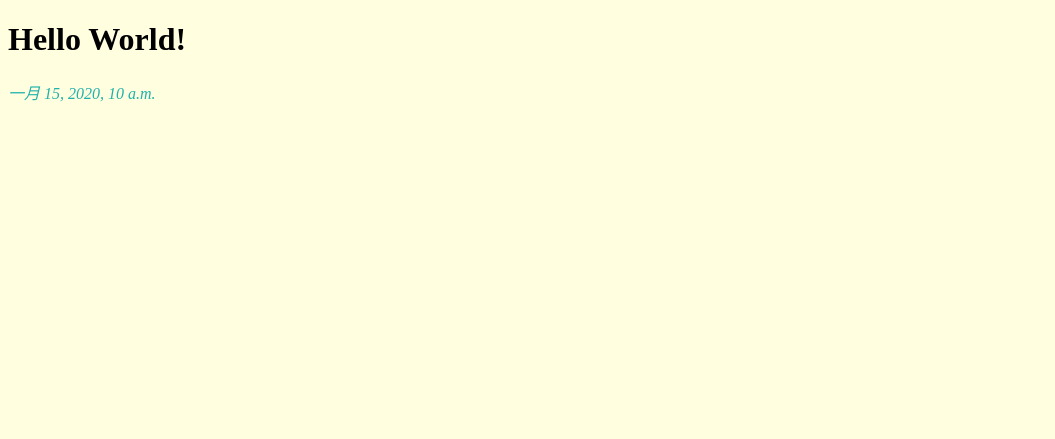
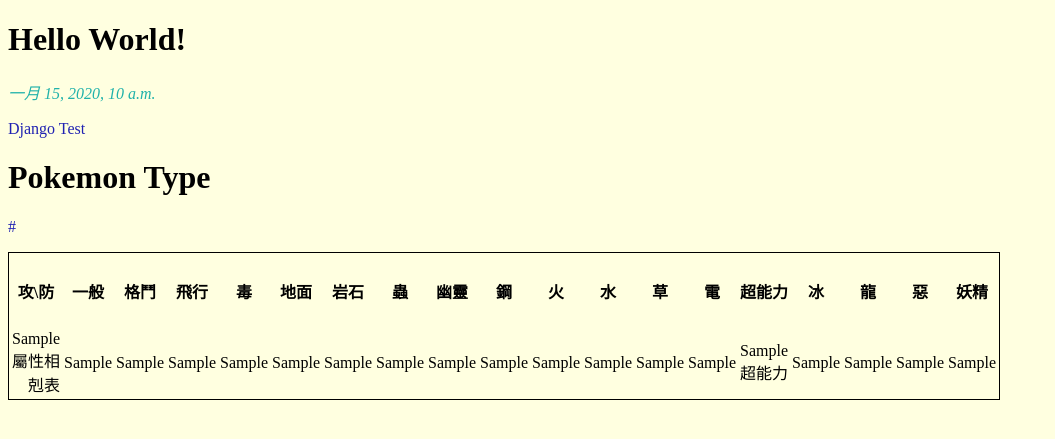
Before and after one commit to JamesChen28/Django_Dev, a Django app: template James_site/templates/home.html in a window 1280 px wide. Shown: the top 439 px of the page, without its empty margins (0-1055 px from the left). Run offline with Django 3.2, Linux system fonts and the light colour scheme; the template is opened without the code that fills it: most values are stand-ins (such as "Sample title", 1, 10 or a date in 2020).

Commit message:
update Pokemon project 20211027

```diff
--- a/James_site/templates/home.html
+++ b/James_site/templates/home.html
@@ -4,19 +4,87 @@
 <html>
     <head>
         <title>I come from template!!</title>
-        <style>
-            body {
-               background-color: lightyellow;
-            }
-            em {
-                color: LightSeaGreen;
-            }
-        </style>
     </head>
     <body>
         <h1>Hello World!</h1>
         <em>{{ current_time }}</em>
+        <p>Django Test</p>
+        <h1>Pokemon Type</h1>
+        <p>{{ link }}</p>
+        <table>
+            <thead>
+                <tr>
+                    <th>攻\防</th>
+                    <th>一般</th>
+                    <th>格鬥</th>
+                    <th>飛行</th>
+                    <th>毒</th>
+                    <th>地面</th>
+                    <th>岩石</th>
+                    <th>蟲</th>
+                    <th>幽靈</th>
+                    <th>鋼</th>
+                    <th>火</th>
+                    <th>水</th>
+                    <th>草</th>
+                    <th>電</th>
+                    <th>超能力</th>
+                    <th>冰</th>
+                    <th>龍</th>
+                    <th>惡</th>
+                    <th>妖精</th>
+                </tr>
+            </thead>
+            <tbody>
+                {% for tp in pm_show %}
+                <tr>
+                    <td>{{ tp.屬性相剋表 }}</td>
+                    <td>{{ tp.一般 }}</td>
+                    <td>{{ tp.格鬥 }}</td>
+                    <td>{{ tp.飛行 }}</td>
+                    <td>{{ tp.毒 }}</td>
+                    <td>{{ tp.地面 }}</td>
+                    <td>{{ tp.岩石 }}</td>
+                    <td>{{ tp.蟲 }}</td>
+                    <td>{{ tp.幽靈 }}</td>
+                    <td>{{ tp.鋼 }}</td>
+                    <td>{{ tp.火 }}</td>
+                    <td>{{ tp.水 }}</td>
+                    <td>{{ tp.草 }}</td>
+                    <td>{{ tp.電 }}</td>
+                    <td>{{ tp.超能力 }}</td>
+                    <td>{{ tp.冰 }}</td>
+                    <td>{{ tp.龍 }}</td>
+                    <td>{{ tp.惡}}</td>
+                    <td>{{ tp.妖精 }}</td>
+                </tr>
+                {% endfor %}
+            </tbody>
+        </table>
     </body>
 </html>
 
-<!--Style-->
+
+<style>
+    body {
+       background-color: lightyellow;
+    }
+    em {
+        color: LightSeaGreen;
+    }
+    p {
+        color: rgb(32, 34, 178);
+    }
+    table {
+        width: 50%;
+        /* border-collapse: collapse; */
+        border: 1px solid black;
+    }
+    th {
+        height: 70px;
+    }
+    td {
+        height: 30px;
+        text-align: right;
+    }
+</style>
```
